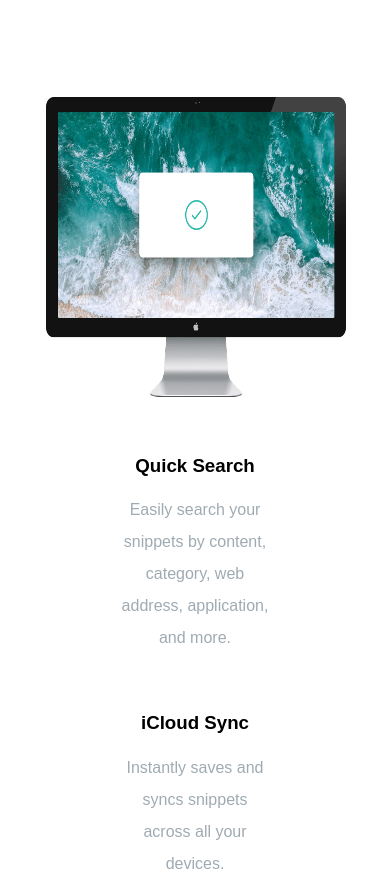
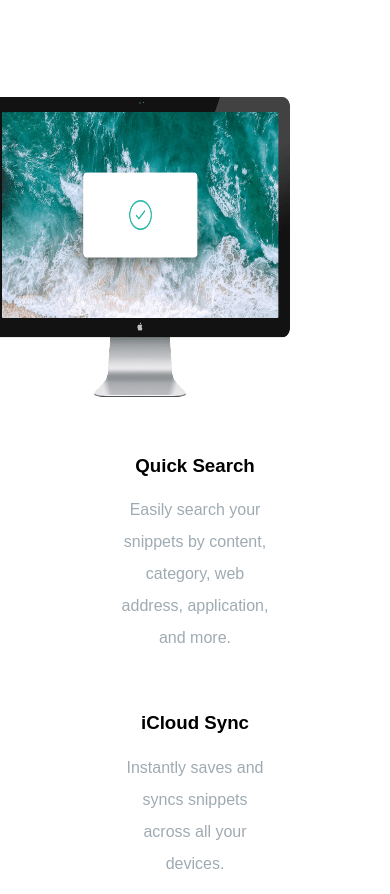
Before and after one commit to rafiputra2000/clipboard-landing-page-master, a plain HTML site: page index.html in a window 390 px wide. Shown: the part 1233-2127 px from the top of the page. Drawn offline with Linux system fonts and the light colour scheme; a web font is replaced by a local one.

Commit message:
Update styles.css

```diff
--- a/css/styles.css
+++ b/css/styles.css
@@ -229,8 +229,8 @@ footer a:hover{
   }
 
   .img-computer{
-    left: 1px;
-    align-self: center;
+/*     left: 1px;
+    align-self: center; */
     width: 300px;
     height: 300px;
   }
```
